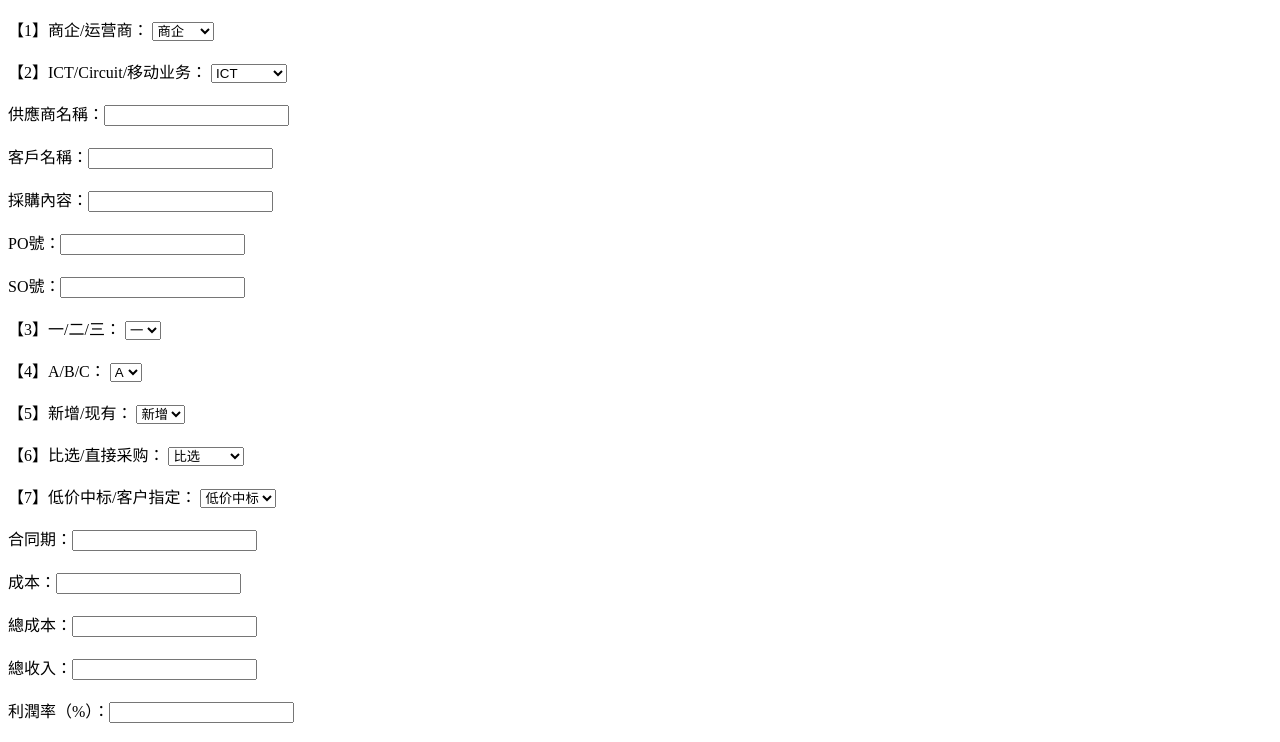
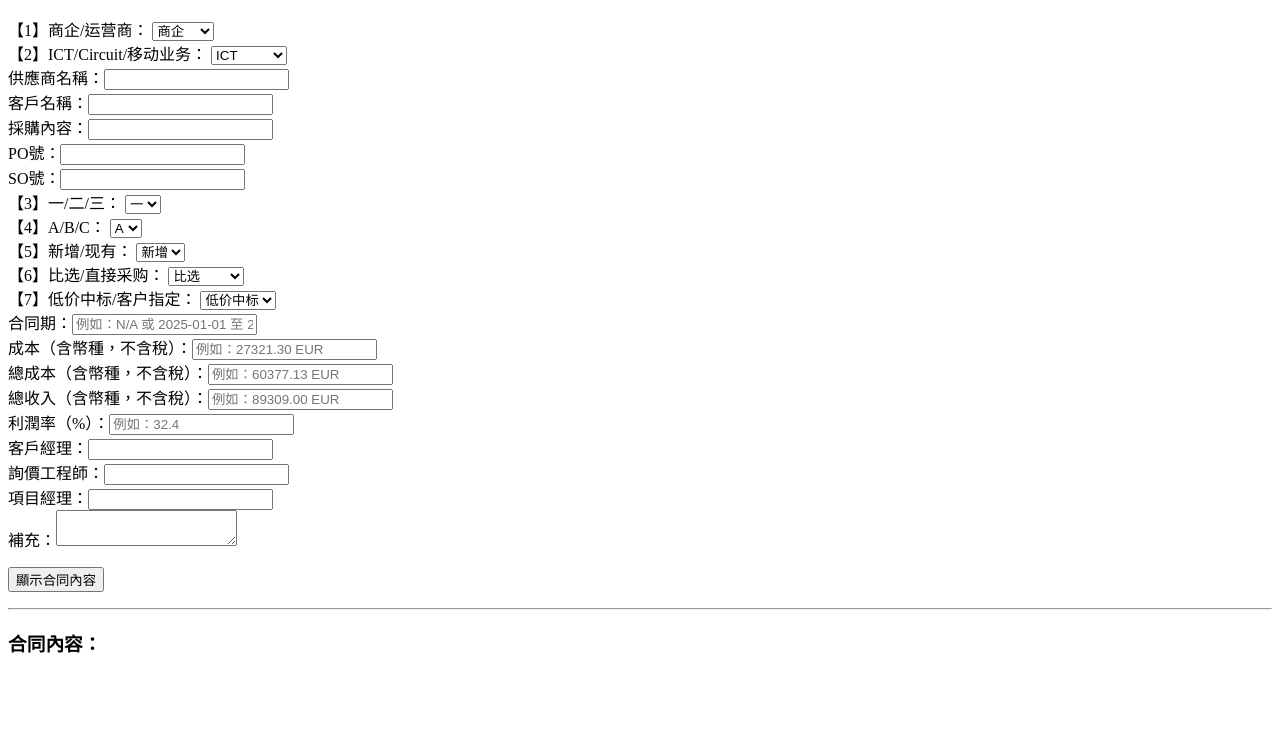
Before and after one commit to WeihsuanHuang/contract-content-ICT, a plain HTML site: page index.html in a window 1280 px wide. Shown: the part 58-800 px from the top of the page. Drawn offline with Linux system fonts and the light colour scheme.

Commit message:
Update index.html

```diff
--- a/index.html
+++ b/index.html
@@ -6,73 +6,88 @@
 </head>
 <body>
   <h2>合同填單</h2>
+
   <form id="contractForm">
+    <div>
       <label>【1】商企/运营商：</label>
       <select id="opt1">
         <option>商企</option>
         <option>运营商</option>
-    </select><br><br>
+      </select>
+    </div>
 
+    <div>
       <label>【2】ICT/Circuit/移动业务：</label>
       <select id="opt2">
         <option>ICT</option>
         <option>Circuit</option>
         <option>移动业务</option>
-    </select><br><br>
+      </select>
+    </div>
 
-    <label>供應商名稱：</label><input id="vendor"><br><br>
-    <label>客戶名稱：</label><input id="customer"><br><br>
-    <label>採購內容：</label><input id="content"><br><br>
-    <label>PO號：</label><input id="po"><br><br>
-    <label>SO號：</label><input id="so"><br><br>
+    <div><label>供應商名稱：</label><input id="vendor"></div>
+    <div><label>客戶名稱：</label><input id="customer"></div>
+    <div><label>採購內容：</label><input id="content"></div>
+    <div><label>PO號：</label><input id="po"></div>
+    <div><label>SO號：</label><input id="so"></div>
 
+    <div>
       <label>【3】一/二/三：</label>
       <select id="opt3">
         <option>一</option><option>二</option><option>三</option>
-    </select><br><br>
+      </select>
+    </div>
 
+    <div>
       <label>【4】A/B/C：</label>
       <select id="opt4">
         <option>A</option><option>B</option><option>C</option>
-    </select><br><br>
+      </select>
+    </div>
 
+    <div>
       <label>【5】新增/现有：</label>
       <select id="opt5">
         <option>新增</option><option>现有</option>
-    </select><br><br>
+      </select>
+    </div>
 
+    <div>
       <label>【6】比选/直接采购：</label>
       <select id="opt6">
         <option>比选</option><option>直接采购</option>
-    </select><br><br>
+      </select>
+    </div>
 
+    <div>
       <label>【7】低价中标/客户指定：</label>
       <select id="opt7">
         <option>低价中标</option><option>客户指定</option>
-    </select><br><br>
+      </select>
+    </div>
 
-    <label>合同期：</label><input id="term"><br><br>
-    <label>成本：</label><input id="cost"><br><br>
-    <label>總成本：</label><input id="totalCost"><br><br>
-    <label>總收入：</label><input id="totalRevenue"><br><br>
-    <label>利潤率（%）：</label><input id="margin"><br><br>
+    <div><label>合同期：</label><input id="term" placeholder="例如：N/A 或 2025-01-01 至 2025-12-31"></div>
+    <div><label>成本（含幣種，不含稅）：</label><input id="cost" placeholder="例如：27321.30 EUR"></div>
+    <div><label>總成本（含幣種，不含稅）：</label><input id="totalCost" placeholder="例如：60377.13 EUR"></div>
+    <div><label>總收入（含幣種，不含稅）：</label><input id="totalRevenue" placeholder="例如：89309.00 EUR"></div>
+    <div><label>利潤率（%）：</label><input id="margin" placeholder="例如：32.4"></div>
 
-    <label>客戶經理：</label><input id="am"><br><br>
-    <label>詢價工程師：</label><input id="pe"><br><br>
-    <label>項目經理：</label><input id="pm"><br><br>
-    <label>補充：</label><textarea id="extra"></textarea><br><br>
+    <div><label>客戶經理：</label><input id="am"></div>
+    <div><label>詢價工程師：</label><input id="pe"></div>
+    <div><label>項目經理：</label><input id="pm"></div>
+    <div><label>補充：</label><textarea id="extra"></textarea></div>
 
-    <button type="button" onclick="showContract()">顯示合同內容</button>
+    <p><button type="button" id="showBtn">顯示合同內容</button></p>
   </form>
 
   <hr>
   <h3>合同內容：</h3>
-  <div id="output" style="white-space: pre-wrap; border:1px solid #ccc; padding:10px;"></div>
+  <div id="output" style="white-space: pre-wrap;"></div>
 
   <script>
     function val(id){ return document.getElementById(id)?.value || ""; }
 
-    function showContract(){
+    function buildText(){
       const v = {
         opt1: val("opt1"), opt2: val("opt2"), vendor: val("vendor"), customer: val("customer"),
         content: val("content"), po: val("po"), so: val("so"),
@@ -89,8 +104,15 @@
       const body =
 `1.本合同对方名称为${v.vendor}。2. 是我方${v.opt5}供应商。3.采购内容：${v.content}；4.客户名称: ${v.customer}。5.合同类型：支出类合同。6.选择对方原因：${v.opt6}（非公开），${v.opt7}。7.我方在合同中主要承担及时验收付款义务。8. 特殊服务需求：无。9.主要风险点：无。10.审批依据：有，销售合同${v.so}。11.不属于存量续签合同。12.合同期限/维保期限：${v.term}。13.成本（含币种）：${v.cost}（不含税）。14.总成本（含币种）：${v.totalCost} (不含税)。15.总收入（含币种）：${v.totalRevenue} (不含税)。16.利润率为${v.margin}%。17.客户经理：${v.am}。18.询价工程师：${v.pe}。19.项目经理：${v.pm}。${v.extra ? "\n" + v.extra : ""}`;
 
-      document.getElementById("output").textContent = header + "\n\n" + body;
+      return header + "\n\n" + body;
     }
+
+    // attach after DOM loads
+    document.addEventListener("DOMContentLoaded", function(){
+      document.getElementById("showBtn").addEventListener("click", function(){
+        document.getElementById("output").textContent = buildText();
+      });
+    });
   </script>
 </body>
 </html>
```
Lines whose indentation alone changed are shown as unchanged.
